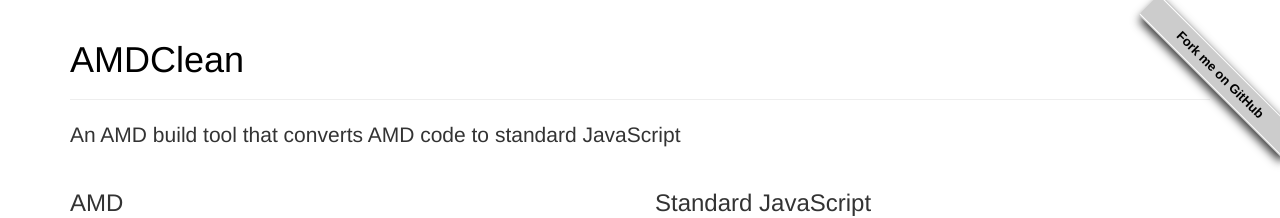
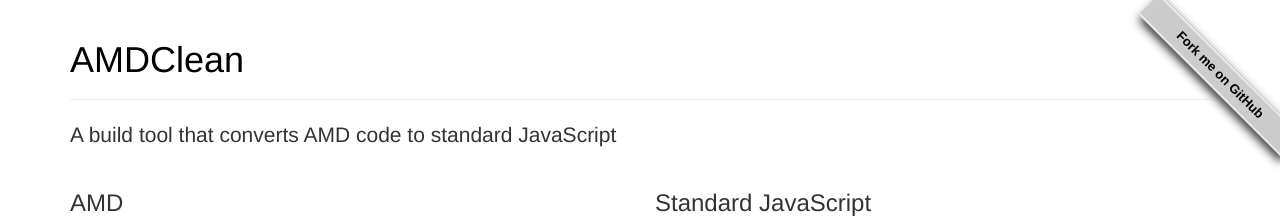
Before and after one commit to gfranko/amdclean, a website: page index.html in a window 1280 px wide. Shown: the top 218 px of the page. Drawn offline with Linux system fonts and the light colour scheme.

Commit message:
Updated description

```diff
--- a/index.html
+++ b/index.html
@@ -6,7 +6,7 @@
     <meta name="description" content="AMDClean - An AMD build tool that converts AMD code to standard JavaScript">
     <meta name="author" content="Greg Franko">
 
-    <title>AMDclean - An AMD build tool</title>
+    <title>AMDclean - A build tool that converts AMD code to standard JavaScript</title>
     <script src="./js/libs/plugins/escodegen.js"></script>
     <!--Detect if the browser is a mobile browser or a desktop browser and conditionally include your JavaScript -->
     <script>
@@ -140,7 +140,7 @@
         <div class="page-header">
           <a href="https://github.com/gfranko/amdclean" target="_blank" class="page-header-link"><h1>AMDClean</h1></a>
         </div>
-        <p class="lead">An AMD build tool that converts AMD code to standard JavaScript</p>
+        <p class="lead">A build tool that converts AMD code to standard JavaScript</p>
         <div class="row">
           <div class="col-md-12">
             <div class="form-group link-to-share-container">
```
